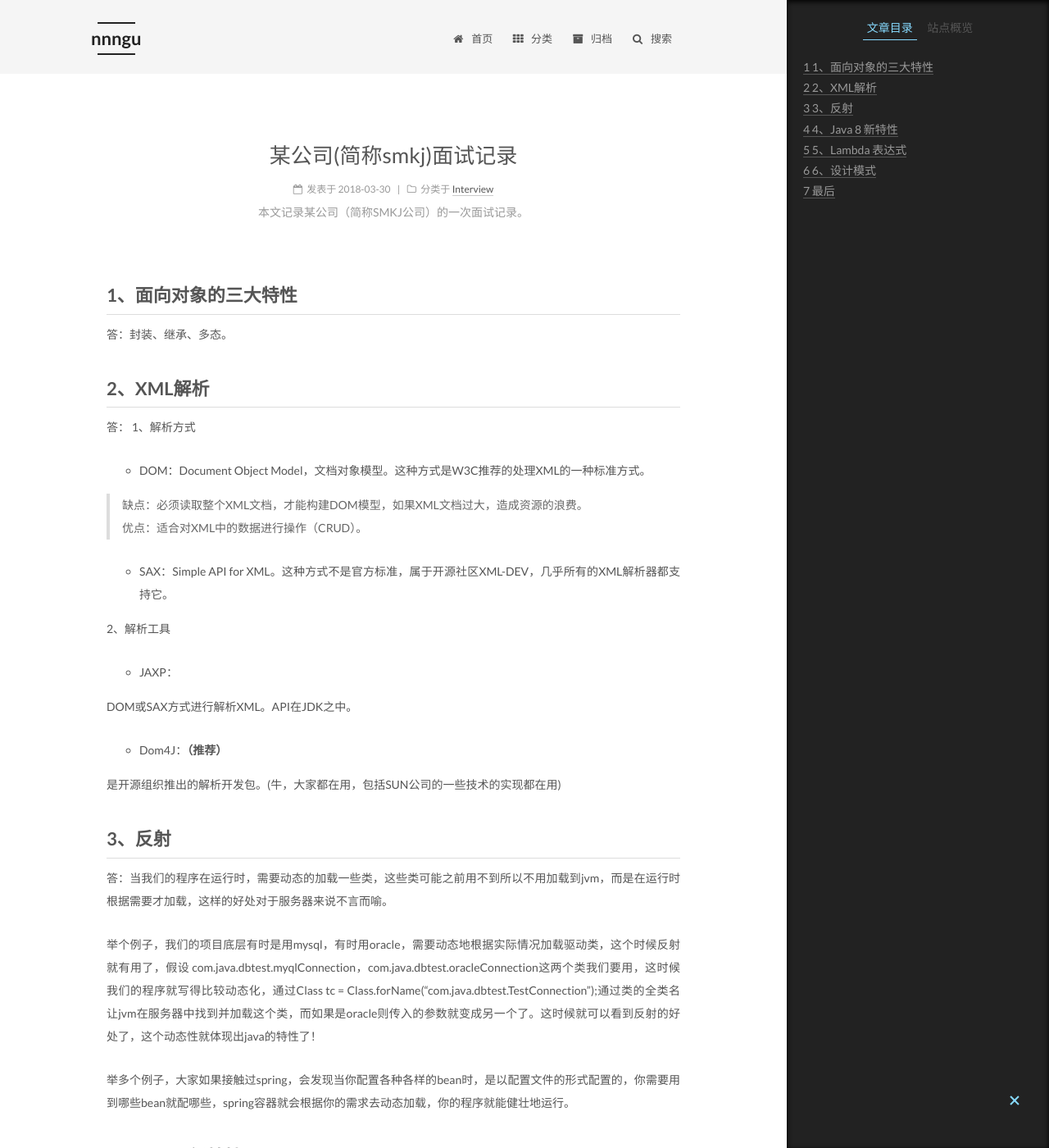
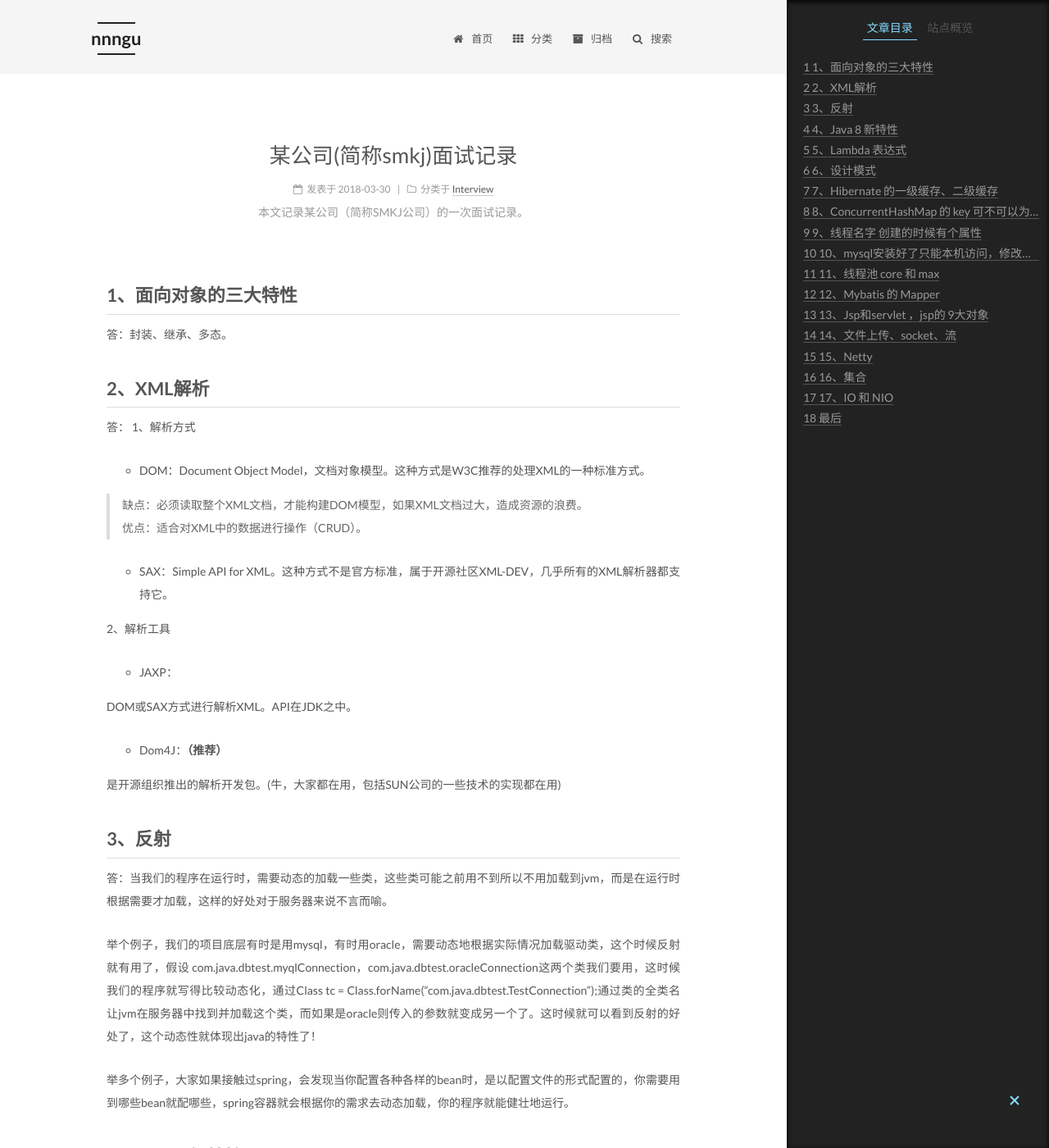
Before and after one commit to nnngu/LearningNotes, a Jekyll site: the page built from _posts/2018-03-30-某公司(简称SMKJ)面试记录.md, in a window 1280 px wide and 1400 px high. Shown: the whole window at 82% size. Built offline with Jekyll 4.4.1, drawn with Linux system fonts in a browser that asks for light colours; some of the changed text lies outside the part shown.

Commit message:
修改文件: _posts/2018-03-30-某公司(简称SMKJ)面试记录.md

````diff
--- a/_posts/2018-03-30-某公司(简称SMKJ)面试记录.md
+++ b/_posts/2018-03-30-某公司(简称SMKJ)面试记录.md
@@ -114,6 +116,35 @@ public class Singleton {
 }
 ```
 
+### 代理模式
+
+### 发布订阅模式
+
+### MVC模式
+
+## 7、Hibernate 的一级缓存、二级缓存
+
+
+
+## 8、ConcurrentHashMap 的 key 可不可以为 null
+
+## 9、线程名字 创建的时候有个属性
+
+## 10、mysql安装好了只能本机访问，修改权限
+
+## 11、线程池 core 和 max
+
+## 12、Mybatis 的 Mapper
+
+## 13、Jsp和servlet ，jsp的 9大对象
+
+## 14、文件上传、socket、流
+
+## 15、Netty
+
+## 16、集合
+
+## 17、IO 和 NIO
 
 
 
````
Also changed, not shown: other parts of _posts/2018-03-30-某公司(简称SMKJ)面试记录.md (+2 -0 lines).
